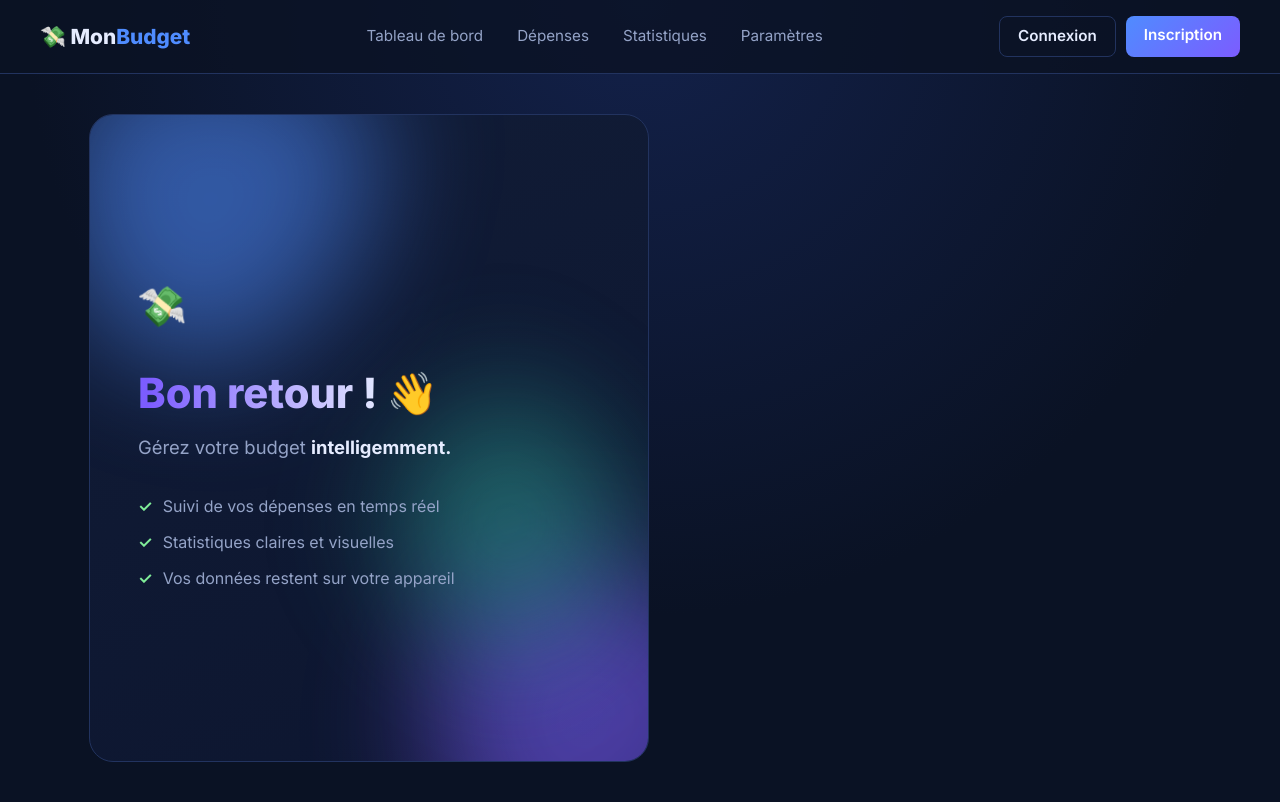
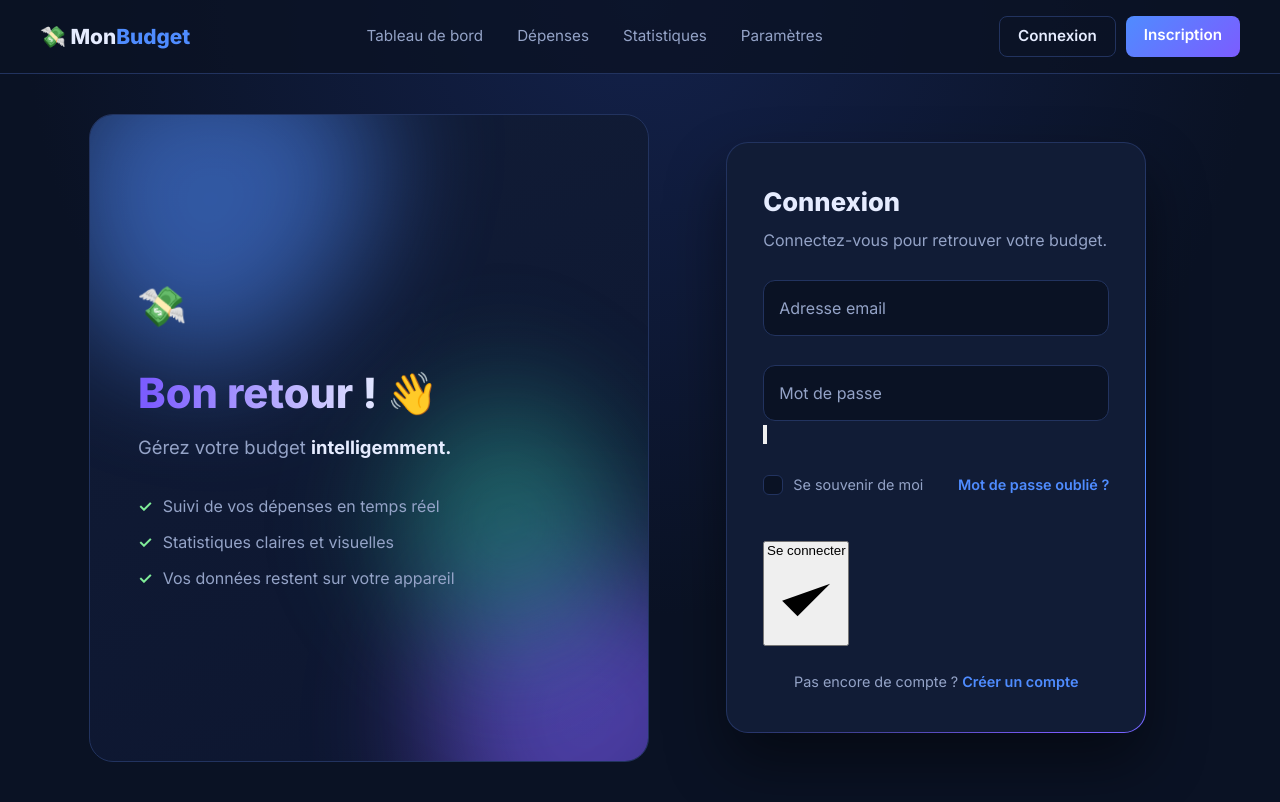
Before and after one commit to r-ovoundard/mon-budget, a PHP site: page /connexion.html in a window 1280 px wide. Run offline with PHP 8.4, Linux system fonts and the light colour scheme.

Commit message:
ajout du formulaire avec libellés flottants

```diff
--- a/connexion.html
+++ b/connexion.html
@@ -56,7 +56,58 @@
       </div>
     </section>
 
-    <!-- FORMULAIRE -->
+       <!-- ===== FORMULAIRE ===== -->
+    <section class="auth-card-wrap">
+      <div class="auth-card" id="auth-card">
+        <h2>Connexion</h2>
+        <p class="auth-sub">Connectez-vous pour retrouver votre budget.</p>
+
+        <form id="login-form" novalidate>
+          <!-- placeholder=" " (un espace) : sert au CSS pour savoir si le champ est vide -->
+          <div class="float-field">
+            <input type="email" id="login-email" placeholder=" " autocomplete="email">
+            <label for="login-email">Adresse email</label>
+            <span class="field-error" id="email-error"></span>
+          </div>
+
+          <div class="float-field has-toggle">
+            <input type="password" id="login-password" placeholder=" " autocomplete="current-password">
+            <label for="login-password">Mot de passe</label>
+            <button type="button" class="eye-btn" id="toggle-password" aria-label="Afficher le mot de passe">
+              <svg class="eye-icon" viewBox="0 0 24 24" aria-hidden="true">
+                <path d="M2 12s3.5-7 10-7 10 7 10 7-3.5 7-10 7S2 12 2 12z"/>
+                <circle cx="12" cy="12" r="3"/>
+                <line class="eye-slash" x1="4" y1="20" x2="20" y2="4"/>
+              </svg>
+            </button>
+            <span class="field-error" id="password-error"></span>
+          </div>
+
+          <div class="auth-row">
+            <label class="check">
+              <input type="checkbox" id="remember">
+              <span class="check-box"></span>
+              Se souvenir de moi
+            </label>
+            <a href="#" class="auth-link" id="forgot-link">Mot de passe oublié ?</a>
+          </div>
+
+          <p class="form-alert" id="login-alert" role="alert"></p>
+
+          <button type="submit" class="btn-morph" id="login-btn">
+            <span class="btn-label">Se connecter</span>
+            <span class="btn-spinner" aria-hidden="true"></span>
+            <svg class="btn-check" viewBox="0 0 24 24" aria-hidden="true">
+              <path d="M5 12.5l4.5 4.5L19 7.5"/>
+            </svg>
+          </button>
+        </form>
+
+        <p class="auth-switch">
+          Pas encore de compte ? <a href="inscription.html" class="auth-link">Créer un compte</a>
+        </p>
+      </div>
+    </section>
 
   </main>
 
--- a/css/style.css
+++ b/css/style.css
@@ -1946,3 +1946,218 @@ input[type="month"] {
   font-weight: 800;
   margin-right: 6px;
 }
+/* =========================================================
+   PAGE CONNEXION – CARTE DU FORMULAIRE
+   ========================================================= */
+@keyframes slideFromRight {
+  from { opacity: 0; transform: translateX(60px); filter: blur(8px); }
+  to   { opacity: 1; transform: none;             filter: blur(0); }
+}
+
+.auth-card-wrap {
+  display: flex;
+  align-items: center;
+  justify-content: center;
+  perspective: 1000px; /* donne de la profondeur à l'inclinaison 3D */
+  animation: slideFromRight 1s var(--silk) 0.2s both;
+}
+
+/* Déclare --angle comme un vrai angle, pour pouvoir l'animer */
+@property --angle {
+  syntax: '<angle>';
+  inherits: false;
+  initial-value: 0deg;
+}
+
+@keyframes spinBorder {
+  to { --angle: 360deg; }
+}
+
+/* Bordure lumineuse qui tourne : un fond uni à l'intérieur (padding-box),
+   un dégradé conique qui tourne sur la bordure (border-box) */
+.auth-card {
+  width: 100%;
+  max-width: 420px;
+  padding: 40px 36px;
+  border: 1px solid transparent;
+  border-radius: 22px;
+  background:
+    linear-gradient(var(--card), var(--card)) padding-box,
+    conic-gradient(from var(--angle), var(--border) 0deg, var(--accent) 60deg, var(--accent-2) 120deg, var(--border) 180deg) border-box;
+  box-shadow: 0 30px 60px rgba(0, 0, 0, 0.45);
+  animation: spinBorder 6s linear infinite;
+  transition: transform 0.3s var(--silk);
+}
+
+.auth-card h2 {
+  font-size: 1.6rem;
+  font-weight: 800;
+}
+
+.auth-sub {
+  color: var(--text-muted);
+  margin: 6px 0 28px;
+}
+
+/* =========================================================
+   PAGE CONNEXION – LIBELLÉS FLOTTANTS
+   ========================================================= */
+.float-field {
+  position: relative;
+  margin-bottom: 8px;
+}
+
+.float-field input {
+  width: 100%;
+  padding: 22px 16px 8px;
+  background: var(--bg);
+  border: 1px solid var(--border);
+  border-radius: 12px;
+  color: var(--text);
+  font: inherit;
+  outline: none;
+  transition: border-color 0.4s var(--silk), box-shadow 0.4s var(--silk);
+}
+
+.float-field.has-toggle input {
+  padding-right: 52px; /* laisse la place au bouton œil */
+}
+
+.float-field input:focus {
+  border-color: var(--accent);
+  box-shadow: 0 0 0 4px rgba(79, 140, 255, 0.18);
+}
+
+/* Évite le fond jaune/blanc du remplissage automatique du navigateur */
+.float-field input:-webkit-autofill {
+  -webkit-box-shadow: 0 0 0 100px var(--bg) inset;
+  -webkit-text-fill-color: var(--text);
+}
+
+.float-field label {
+  position: absolute;
+  top: 16px;
+  left: 16px;
+  color: var(--text-muted);
+  pointer-events: none;
+  transform-origin: left top;
+  transition: transform 0.4s var(--spring), color 0.3s var(--silk);
+}
+
+/* Champ actif ou rempli : le libellé monte et rétrécit */
+.float-field input:focus + label,
+.float-field input:not(:placeholder-shown) + label {
+  transform: translateY(-10px) scale(0.75);
+  color: var(--accent);
+}
+
+.float-field input:not(:focus):not(:placeholder-shown) + label {
+  color: var(--text-muted);
+}
+
+.field-error {
+  display: block;
+  min-height: 1.2em; /* réserve la place : le formulaire ne saute pas */
+  margin-top: 6px;
+  font-size: 0.8rem;
+  color: var(--logement);
+}
+
+.float-field.invalid input {
+  border-color: var(--logement);
+}
+
+/* =========================================================
+   PAGE CONNEXION – CASE À COCHER ET LIENS
+   ========================================================= */
+.auth-row {
+  display: flex;
+  justify-content: space-between;
+  align-items: center;
+  flex-wrap: wrap;
+  gap: 12px;
+  margin: 4px 0 16px;
+  font-size: 0.9rem;
+}
+
+.check {
+  display: inline-flex;
+  align-items: center;
+  gap: 10px;
+  color: var(--text-muted);
+  cursor: pointer;
+}
+
+/* La vraie case est cachée visuellement mais reste utilisable au clavier */
+.check input {
+  position: absolute;
+  width: 1px;
+  height: 1px;
+  opacity: 0;
+}
+
+.check-box {
+  display: grid;
+  place-items: center;
+  width: 20px;
+  height: 20px;
+  border: 1px solid var(--border);
+  border-radius: 6px;
+  background: var(--bg);
+  transition: background 0.3s var(--silk), border-color 0.3s var(--silk);
+}
+
+.check-box::after {
+  content: "✓";
+  color: #fff;
+  font-size: 0.75rem;
+  font-weight: 800;
+  transform: scale(0);
+  transition: transform 0.4s var(--spring);
+}
+
+.check input:checked + .check-box {
+  background: linear-gradient(135deg, var(--accent), var(--accent-2));
+  border-color: transparent;
+}
+
+.check input:checked + .check-box::after {
+  transform: scale(1);
+}
+
+.check input:focus-visible + .check-box {
+  outline: 2px solid var(--accent);
+  outline-offset: 2px;
+}
+
+/* Lien dont le soulignement se dessine au survol */
+.auth-link {
+  color: var(--accent);
+  font-weight: 600;
+  text-decoration: none;
+  background: linear-gradient(currentColor, currentColor) 0 100% / 0 1px no-repeat;
+  transition: background-size 0.4s var(--silk);
+}
+
+.auth-link:hover {
+  background-size: 100% 1px;
+}
+
+.form-alert {
+  min-height: 1.2em;
+  margin-bottom: 12px;
+  text-align: center;
+  font-size: 0.9rem;
+  color: var(--logement);
+}
+
+.form-alert.info {
+  color: var(--accent);
+}
+
+.auth-switch {
+  margin-top: 24px;
+  text-align: center;
+  color: var(--text-muted);
+  font-size: 0.9rem;
+}
```
